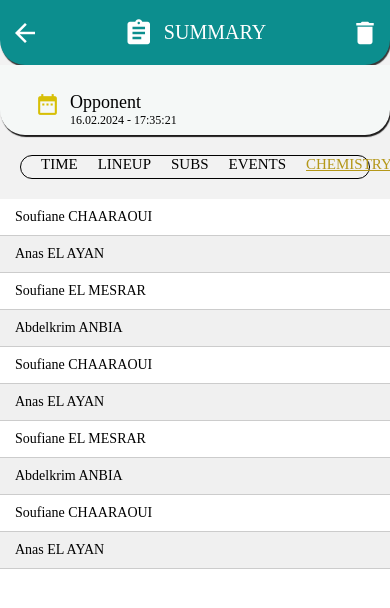
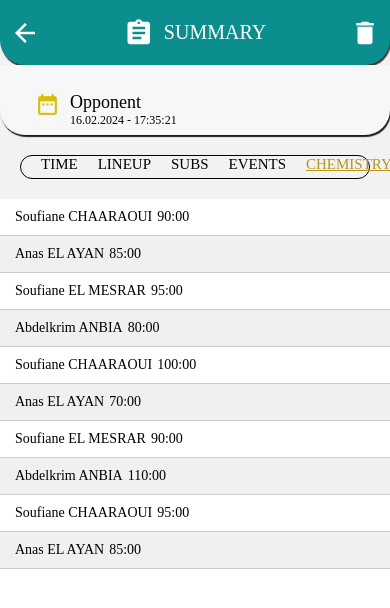
Before and after one commit to YahyaNamir/Salle_Summary, a React Native app: screen /CHEMISTRY in a window 390 px wide. Shown: the top 608 px of the page. Built offline with nearby package versions, Linux system fonts and the light colour scheme.

Commit message:
Chemistry Item

```diff
--- a/components/ChemistryItem.js
+++ b/components/ChemistryItem.js
@@ -5,7 +5,7 @@ export default function ChemistryItem({ chemistry }) {
   return (
     <View style={styles.itemContainer}>
       <Text style={{fontFamily: 'Poppins-Bold', marginLeft: 5}} >{chemistry.name}</Text>
-      {/* <Text style={{fontFamily: 'Poppins-Bold', marginLeft: 5}} >{chemistry.minutePlayer}</Text> */}
+      <Text style={{fontFamily: 'Poppins-Bold', marginLeft: 5}} >{chemistry.minutePlayer}</Text>
       {/* <Text style={{fontFamily: 'Poppins-Bold', marginLeft: 5}} >{chemistry.goal}</Text> */}
       {/* <Text style={{fontFamily: 'Poppins-Bold', marginLeft: 5}} >{chemistry.receivedGoal}</Text> */}
       {/* <Text style={{fontFamily: 'Poppins-Bold', marginLeft: 5}} >{chemistry.yellowCard}</Text> */}
```
